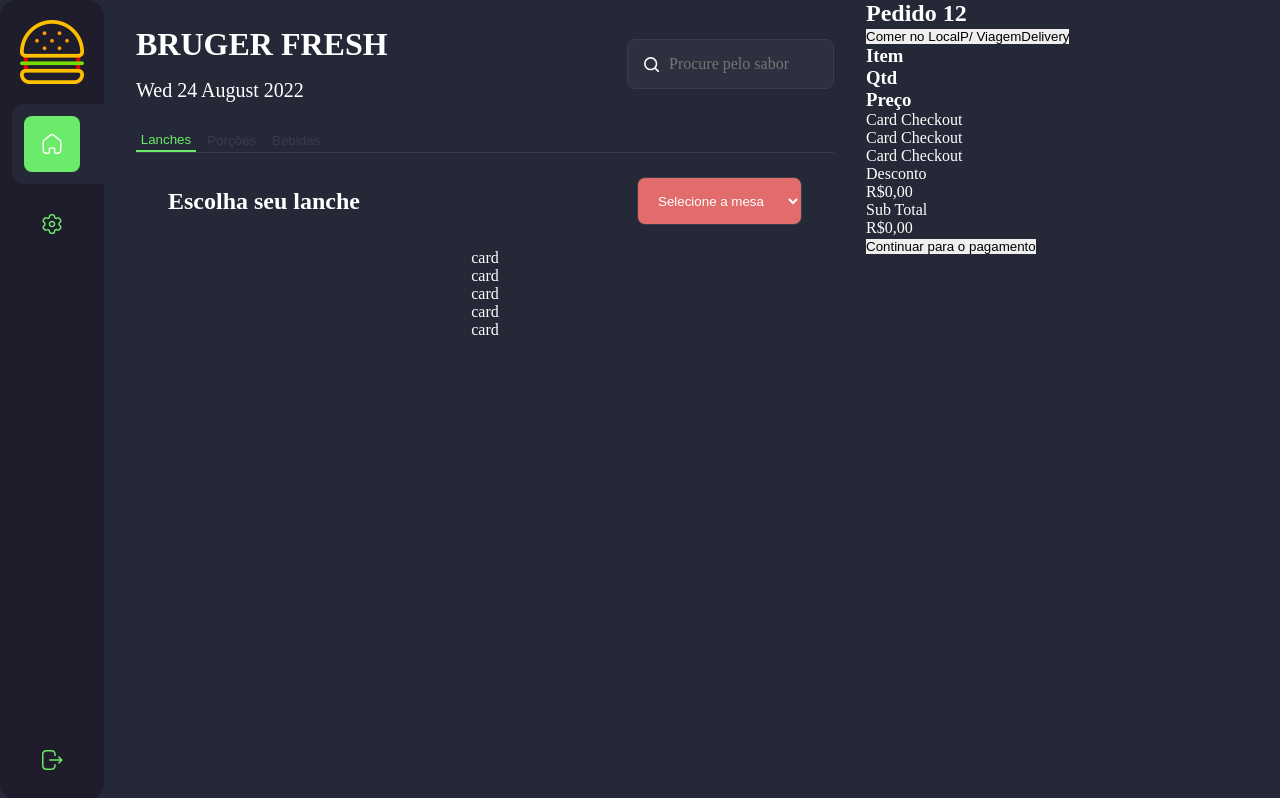
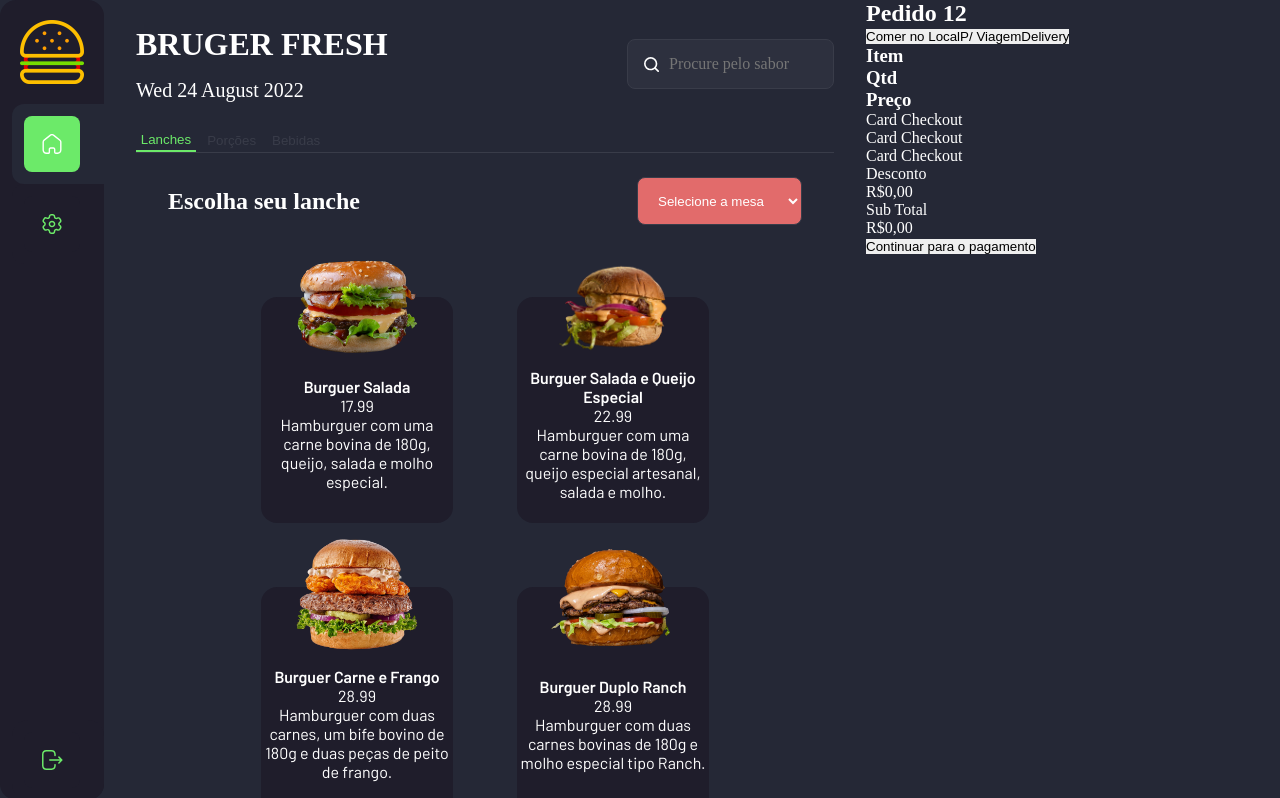
Before and after one commit to mateussuricato/projeto-hamburgueria-react-ts, a React (Vite) app: page / in a window 1280 px wide. Shown: the top 798 px of the page. Built offline with nearby package versions, Linux system fonts and the light colour scheme; a web font is replaced by a local one.

Commit message:
feature: created the ProductCards Styled

```diff
--- a/src/components/ProductCard/index.tsx
+++ b/src/components/ProductCard/index.tsx
@@ -1,4 +1,5 @@
 import { Product } from "../../types"
+import * as S from "./styles"
 
 interface ProductCardProps {
     product: Product
@@ -6,12 +7,12 @@ interface ProductCardProps {
 
 const ProductCard = ({product}: ProductCardProps) => {
     return (
-        <div>
+        <S.CardContainer>
             <img src={product.image} alt={product.name} />
-            <h3>{product.name}</h3>
+            <h4>{product.name}</h4>
             <p>{product.price}</p>
             <p>{product.description}</p>
-        </div>
+        </S.CardContainer>
     )
 }
 
--- a/src/components/ProductCard/styles.ts
+++ b/src/components/ProductCard/styles.ts
@@ -1 +1,30 @@
-import styled from "styled-components";
+import styled, { css } from "styled-components";
+import { Theme } from "../../types/styled-components";
+
+interface CardContainerProps {
+  theme: Theme;
+}
+
+export const CardContainer = styled.div`
+    ${({theme}) => css`
+    width: 12rem;
+    height: 14.125rem;
+    background-color: ${theme.colors.baseBg2};
+    border-radius: 16px;
+    display: flex;
+    flex-direction: column;
+    align-items: center;
+    font-family: ${theme.constants.bodyFontFamily};
+    position: relative;
+    text-align: center;
+    justify-content: center;
+    padding-top: 3rem;
+    box-sizing: border-box;
+
+    img {
+        position: absolute;
+        width: 8rem;
+        top: -3.3rem;
+    }
+    `}
+`;
--- a/src/components/ProductsList/styles.ts
+++ b/src/components/ProductsList/styles.ts
@@ -4,4 +4,7 @@ export const ProductsListContainer = styled.div`
     width: 100%;
     display: flex;
     flex-wrap: wrap;
+    gap: 4rem;
+    margin-top: 3rem;
+    justify-content: center;
 `
--- a/src/pages/Home/index.tsx
+++ b/src/pages/Home/index.tsx
@@ -2,6 +2,8 @@ import { SearchIcon } from "../../assets/icons";
 import Menu from "../../components/Menu";
 import * as S from "./styles";
 import { DateTime } from "luxon";
+import { mockedProducts } from "../../mocks";
+import ProductsList from "../../components/ProductsList";
 
 const Home = () => {
   const date = DateTime.now();
@@ -34,13 +36,7 @@ const Home = () => {
               <option value="1">1</option>
             </S.TableSelect>
           </S.ProductsHeaderContainer>
-          <div>
-            <div>card</div>
-            <div>card</div>
-            <div>card</div>
-            <div>card</div>
-            <div>card</div>
-          </div>
+          <ProductsList list={mockedProducts}/>
         </section>
       </S.HomeContentContainer>
       <aside>
```
